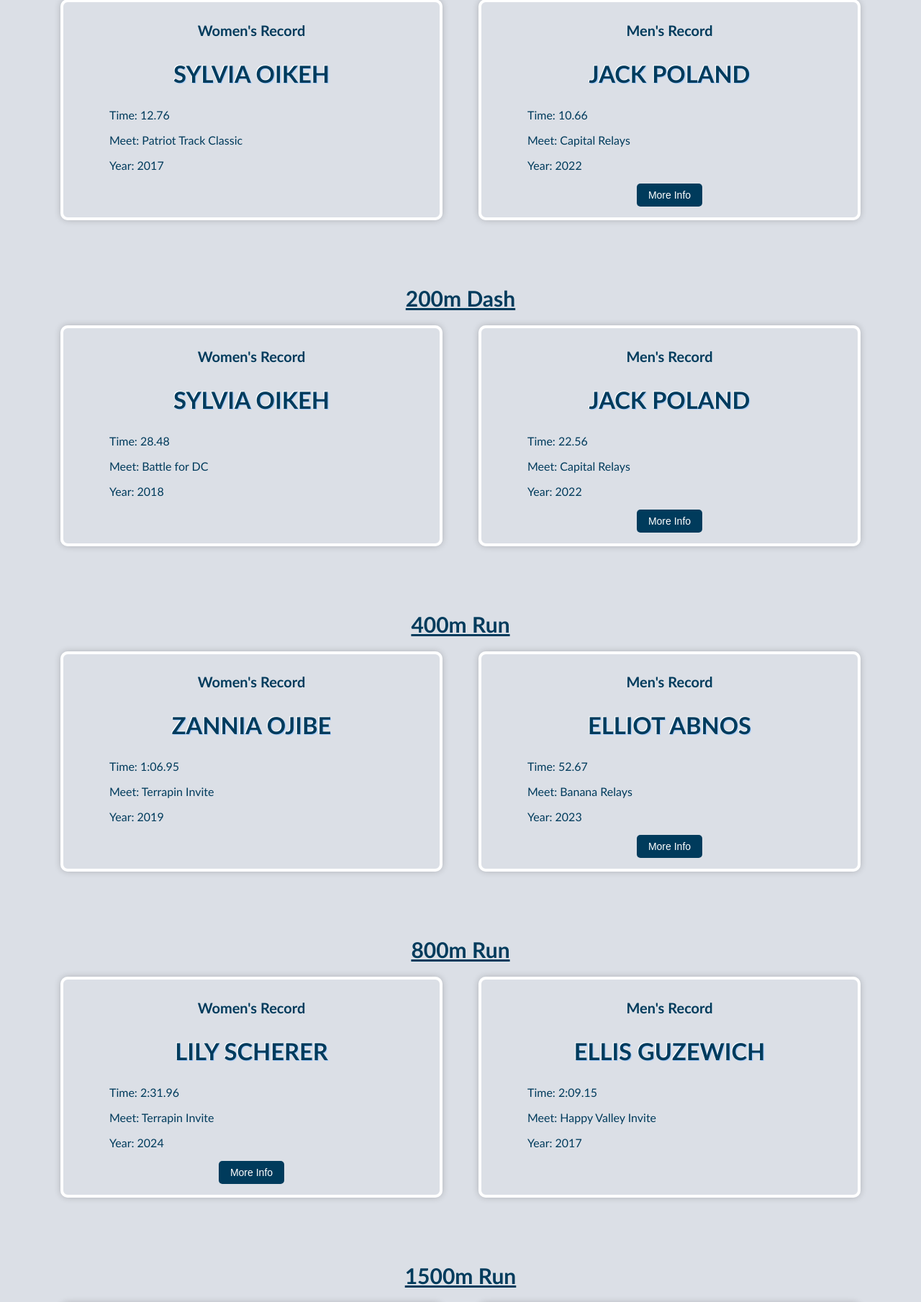
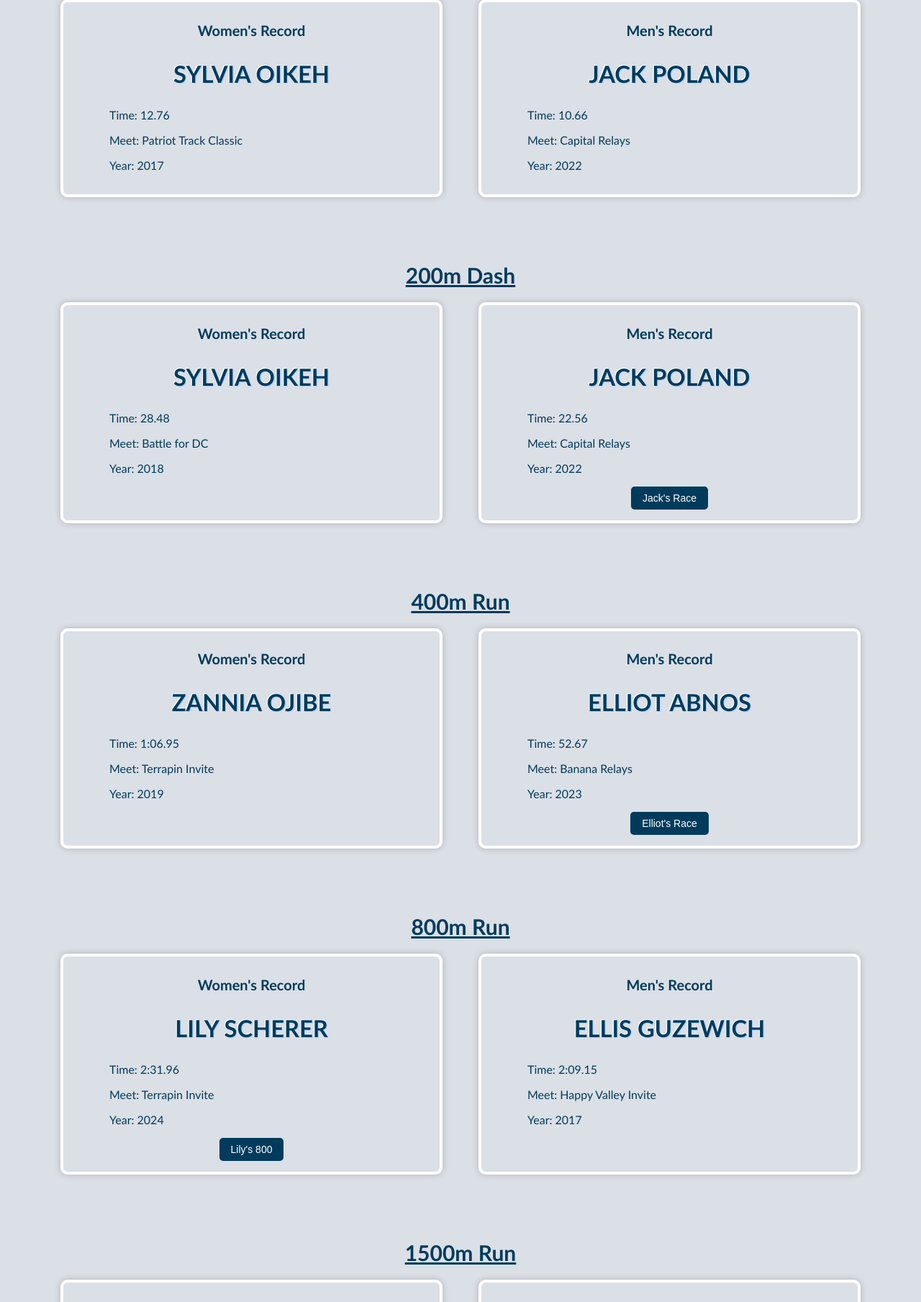
Before and after one commit to adamgizis/gwuxcwebsite, a Python web app: template templates/records.html in a window 1280 px wide. Shown: the part 1026-2835 px from the top of the page at 72% size. Run offline with Jinja, Linux system fonts and the light colour scheme; the template is opened without the code that fills it, so the values that code supplies are empty.

Commit message:
adding pics to records

```diff
--- a/static/records.css
+++ b/static/records.css
@@ -76,14 +76,14 @@ h4 {
 }
 .dropdown-content {
     display: none;
-    background-color: #f9f9f9;
     padding: 1rem;
     margin-top: 1rem;
-    border: 1px solid #ccc;
 }
 .dropdown-content img {
     max-width: 100%;
     height: auto;
+    border-radius: 10px;
+    border: white solid;
 
 }
 button {
--- a/templates/records.html
+++ b/templates/records.html
@@ -90,13 +90,6 @@
                     <p>Time: 10.66</p>
                     <p>Meet: Capital Relays</p>
                     <p>Year: 2022</p>
-                    <div class="dropdown">
-                        <button onclick="toggleDropdown('dropdown-100m-men')">More Info</button>
-                        <div id="dropdown-100m-men" class="dropdown-content">
-                            <img src="../static/images/sal-eboard.png" alt="Jack 100m">
-                            <p>Description of Jack's race.</p>
-                        </div>
-                    </div>
                 </div>
             </div>
         </section>
@@ -120,11 +113,9 @@
                     <p>Meet: Capital Relays</p>
                     <p>Year: 2022</p>
                     <div class="dropdown">
-                        <button onclick="toggleDropdown('dropdown-200m-men')">More Info</button>
+                        <button onclick="toggleDropdown('dropdown-200m-men')">Jack's Race</button>
                         <div id="dropdown-200m-men" class="dropdown-content">
-                            <img src="../static/images/sal-eboard.png" alt="Jack 200m">
-                            <p>Description of Jack's race.</p>
-                        </div>
+                            <img src="../static/images/records/jack-200.jpg" alt="Jack 200m">                        </div>
                     </div>
                 </div>
             </div>
@@ -149,11 +140,9 @@
                     <p>Meet: Banana Relays</p>
                     <p>Year: 2023</p>
                     <div class="dropdown">
-                        <button onclick="toggleDropdown('dropdown-400m-men')">More Info</button>
+                        <button onclick="toggleDropdown('dropdown-400m-men')">Elliot's Race</button>
                         <div id="dropdown-400m-men" class="dropdown-content">
-                            <img src="../static/images/sal-eboard.png" alt="Elliot 400m">
-                            <p>Description of Elliot's race.</p>
-                        </div>
+                            <img src="../static/images/records/elliot-400.JPG" alt="Elliot 400m">                        </div>
                     </div>
                 </div>
             </div>
@@ -171,10 +160,9 @@
                     <p>Meet: Terrapin Invite</p>
                     <p>Year: 2024</p>
                     <div class="dropdown">
-                        <button onclick="toggleDropdown('dropdown-800m-women')">More Info</button>
+                        <button onclick="toggleDropdown('dropdown-800m-women')">Lily's 800</button>
                         <div id="dropdown-800m-women" class="dropdown-content">
-                            <img src="../static/images/sal-eboard.png" alt="Lily 800m">
-                            <p>Description of Lily's race.</p>
+                            <img src="../static/images/records/lily-800.JPG" alt="Lily 800m">
                         </div>
                     </div>
                 </div>
@@ -200,10 +188,9 @@
                     <p>Meet: UVA Cavalier Invite</p>
                     <p>Year: 2024</p>
                     <div class="dropdown">
-                        <button onclick="toggleDropdown('dropdown-1500m-women')">More Info</button>
+                        <button onclick="toggleDropdown('dropdown-1500m-women')">Tania's Race</button>
                         <div id="dropdown-1500m-women" class="dropdown-content">
-                            <img src="../static/images/sal-eboard.png" alt="Tania 1500m">
-                            <p>Description of Tania's race.</p>
+                            <img src="../static/images/records/tania-1500.JPG" alt="Tania 1500m">
                         </div>
                     </div>
                 </div>
@@ -236,11 +223,9 @@
                     <p>Meet: Capital Relays</p>
                     <p>Year: 2024</p>
                     <div class="dropdown">
-                        <button onclick="toggleDropdown('dropdown-1600m-men')">More Info</button>
+                        <button onclick="toggleDropdown('dropdown-1600m-men')">Ismael's Race</button>
                         <div id="dropdown-1600m-men" class="dropdown-content">
-                            <img src="../static/images/sal-eboard.png" alt="Ismael 1600m">
-                            <p>Description of Ismael's race.</p>
-                        </div>
+                            <img src="../static/images/records/ismael-1600.JPG" alt="Ismael 1600m">                        </div>
                     </div>
                 </div>
             </div>
@@ -302,11 +287,9 @@
                     <p>Meet: Capital Relays</p>
                     <p>Year: 2024</p>
                     <div class="dropdown">
-                        <button onclick="toggleDropdown('dropdown-5000m-women')">More Info</button>
+                        <button onclick="toggleDropdown('dropdown-5000m-women')">Tania's Race</button>
                         <div id="dropdown-5000m-women" class="dropdown-content">
-                            <img src="../static/images/sal-eboard.png" alt="Tania 5000m">
-                            <p>Description of Tania's race.</p>
-                        </div>
+                            <img src="../static/images/records/tania-5k.JPG" alt="Tania 5000m">                        </div>
                     </div>
                 </div>
                 <div class="record-men">
@@ -383,19 +366,12 @@
                     <p>Time: 59.8</p>
                     <p>Meet: Terrapin Invite</p>
                     <p>Year: 2022</p>
-                    <div class="dropdown">
-                        <button onclick="toggleDropdown('dropdown-400m-hurdles-men')">More Info</button>
-                        <div id="dropdown-400m-hurdles-men" class="dropdown-content">
-                            <img src="../static/images/sal-eboard.png" alt="Jack 400m hurdles">
-                            <p>Description of John Smith's race.</p>
-                        </div>
-                    </div>
                 </div>
             </div>
         </section>
         <!-- 3000m steeplechase -->
         <section class="event">
-            <h3><u>100m Dash</u></h3>
+            <h3><u>3000m Steeplechase</u></h3>
         </section>
         <section>
             <div class="record">
@@ -434,10 +410,9 @@
                     <p>Meet: Banana relays</p>
                     <p>Year: 2023</p>
                     <div class="dropdown">
-                        <button onclick="toggleDropdown('dropdown-400m-banana-women')">More Info</button>
+                        <button onclick="toggleDropdown('dropdown-400m-banana-women')">Claire's Race</button>
                         <div id="dropdown-400m-banana-women" class="dropdown-content">
-                            <img src="../static/images/sal-eboard.png" alt="Claire 400m banana">
-                            <p>Description of Claire's race.</p>
+                            <img src="../static/images/records/claire-400-banana.JPG" alt="Claire 400m banana">
                         </div>
                     </div>
                 </div>
@@ -463,11 +438,9 @@
                     <p>Meet: Banana relays</p>
                     <p>Year: 2024</p>
                     <div class="dropdown">
-                        <button onclick="toggleDropdown('dropdown-chocmilk-mile-women')">More Info</button>
+                        <button onclick="toggleDropdown('dropdown-chocmilk-mile-women')">Amelia & Carolyn's Race</button>
                         <div id="dropdown-chocmilk-mile-women" class="dropdown-content">
-                            <img src="../static/images/sal-eboard.png" alt="Amelia & Carolyn chocolate milk mile">
-                            <p>Description of Amelia & Carolyn's race.</p>
-                        </div>
+                            <img src="../static/images/records/carolyn-amelia-chocolate-milk-mile.jpg" alt="Amelia & Carolyn chocolate milk mile">                        </div>
                     </div>
                 </div>
                 <div class="record-men">
@@ -476,6 +449,11 @@
                     <p>Time: 5:59.18</p>
                     <p>Meet: Banana relays</p>
                     <p>Year: 2023</p>
+                    <div class="dropdown">
+                        <button onclick="toggleDropdown('dropdown-chocmilk-mile-men')">Ian's Race</button>
+                        <div id="dropdown-chocmilk-mile-men" class="dropdown-content">
+                            <img src="../static/images/records/ian-chocolate-milk-mile.jpg" alt="Amelia & Carolyn chocolate milk mile">                        </div>
+                    </div>
                 </div>
             </div>
         </section>
@@ -493,11 +471,9 @@
                     <p>Meet: Terrapin Invite</p>
                     <p>Year: 2024</p>
                     <div class="dropdown">
-                        <button onclick="toggleDropdown('dropdown-1500m-racewalk-men')">More Info</button>
+                        <button onclick="toggleDropdown('dropdown-1500m-racewalk-men')">Adam's Race</button>
                         <div id="dropdown-1500m-racewalk-men" class="dropdown-content">
-                            <img src="../static/images/sal-eboard.png" alt="Adam 1500m race walk">
-                            <p>Description of Adam's race.</p>
-                        </div>
+                            <img src="../static/images/records/adam-racewalk.JPG" alt="Adam 1500m race walk">                        </div>
                     </div>
                 </div>
             </div>
@@ -587,11 +563,9 @@
                     <p>Meet: Capital Relays</p>
                     <p>Year: 2023</p>
                     <div class="dropdown">
-                        <button onclick="toggleDropdown('dropdown-400m-relay-men')">More Info</button>
+                        <button onclick="toggleDropdown('dropdown-400m-relay-men')">The Relay</button>
                         <div id="dropdown-400m-relay-men" class="dropdown-content">
-                            <img src="../static/images/sal-eboard.png" alt="4 by 400m relay">
-                            <p>Description of 400m relay race.</p>
-                        </div>
+                            <img src="../static/images/records/mens-4x400.jpg" alt="4 by 400m relay">                        </div>
                     </div>
                 </div>
             </div>
@@ -675,10 +649,9 @@
                     <p>Meet: Terrapin Invite</p>
                     <p>Year: 2024</p>
                     <div class="dropdown">
-                        <button onclick="toggleDropdown('dropdown-swedish-relay-women')">More Info</button>
+                        <button onclick="toggleDropdown('dropdown-swedish-relay-women')">The Relay</button>
                         <div id="dropdown-swedish-relay-women" class="dropdown-content">
-                            <img src="../static/images/sal-eboard.png" alt="swedish relay">
-                            <p>Description of swedish relay.</p>
+                            <img src="../static/images/records/womens-swedish-relay.jpg" alt="swedish relay">
                         </div>
                     </div>
                 </div>
@@ -689,10 +662,9 @@
                     <p>Meet: Terrapin Invite</p>
                     <p>Year: 2024</p>
                     <div class="dropdown">
-                        <button onclick="toggleDropdown('dropdown-swedish-relay-men')">More Info</button>
+                        <button onclick="toggleDropdown('dropdown-swedish-relay-men')">The Relay</button>
                         <div id="dropdown-swedish-relay-men" class="dropdown-content">
-                            <img src="../static/images/sal-eboard.png" alt="swedish relay">
-                            <p>Description of swedish relay.</p>
+                            <img src="../static/images/records/mens-swedish-relay.JPG" alt="swedish relay">
                         </div>
                     </div>
                 </div>
@@ -716,10 +688,9 @@
                     <p>Meet: UVA Cavalier Invite</p>
                     <p>Year: 2024</p>
                     <div class="dropdown">
-                        <button onclick="toggleDropdown('dropdown-high-jump-women')">More Info</button>
+                        <button onclick="toggleDropdown('dropdown-high-jump-women')">Amelia's Jump</button>
                         <div id="dropdown-high-jump-women" class="dropdown-content">
-                            <img src="../static/images/sal-eboard.png" alt="Amelia high jump">
-                            <p>Description of Amelia's high jump.</p>
+                            <img src="../static/images/records/amelia-high-jump.JPG" alt="Amelia high jump">
                         </div>
                     </div>
                 </div>
@@ -745,11 +716,9 @@
                     <p>Meet: Terrapin Invite</p>
                     <p>Year: 2024</p>
                     <div class="dropdown">
-                        <button onclick="toggleDropdown('dropdown-long-jump-women')">More Info</button>
+                        <button onclick="toggleDropdown('dropdown-long-jump-women')">Morgan's Jump</button>
                         <div id="dropdown-long-jump-women" class="dropdown-content">
-                            <img src="../static/images/sal-eboard.png" alt="Morgan long jump">
-                            <p>Description of Morgan's long jump.</p>
-                        </div>
+                            <img src="../static/images/records/morgan-long-jump.JPG" alt="Morgan long jump">                        </div>
                     </div>
                 </div>
                 <div class="record-men">
@@ -796,10 +765,9 @@
                     <p>Meet: JMU Invite</p>
                     <p>Year: 2023</p>
                     <div class="dropdown">
-                        <button onclick="toggleDropdown('dropdown-shotput-men')">More Info</button>
+                        <button onclick="toggleDropdown('dropdown-shotput-men')">Ryan's Throw</button>
                         <div id="dropdown-shotput-men" class="dropdown-content">
-                            <img src="../static/images/sal-eboard.png" alt="Ryan shotput">
-                            <p>Description of Ryan's shotput.</p>
+                            <img src="../static/images/records/ryan-shotput.JPG" alt="Ryan shotput">
                         </div>
                     </div>
                 </div>
```
Also changed, not shown: static/images/records/adam-racewalk.JPG (added), static/images/records/amelia-high-jump.JPG (added), static/images/records/carolyn-amelia-chocolate-milk-mile.jpg (added), static/images/records/claire-400-banana.JPG (added), static/images/records/elliot-400.JPG (added), static/images/records/ian-chocolate-milk-mile.JPG (added), static/images/records/ismael-1600.JPG (added), static/images/records/jack-200.jpg (added), static/images/records/lily-800.JPG (added), static/images/records/mens-swedish-relay.JPG (added), static/images/records/morgan-long-jump.JPG (added), static/images/records/tania-1500.JPG (added), static/images/records/tania-5k.JPG (added), 3 other files.
